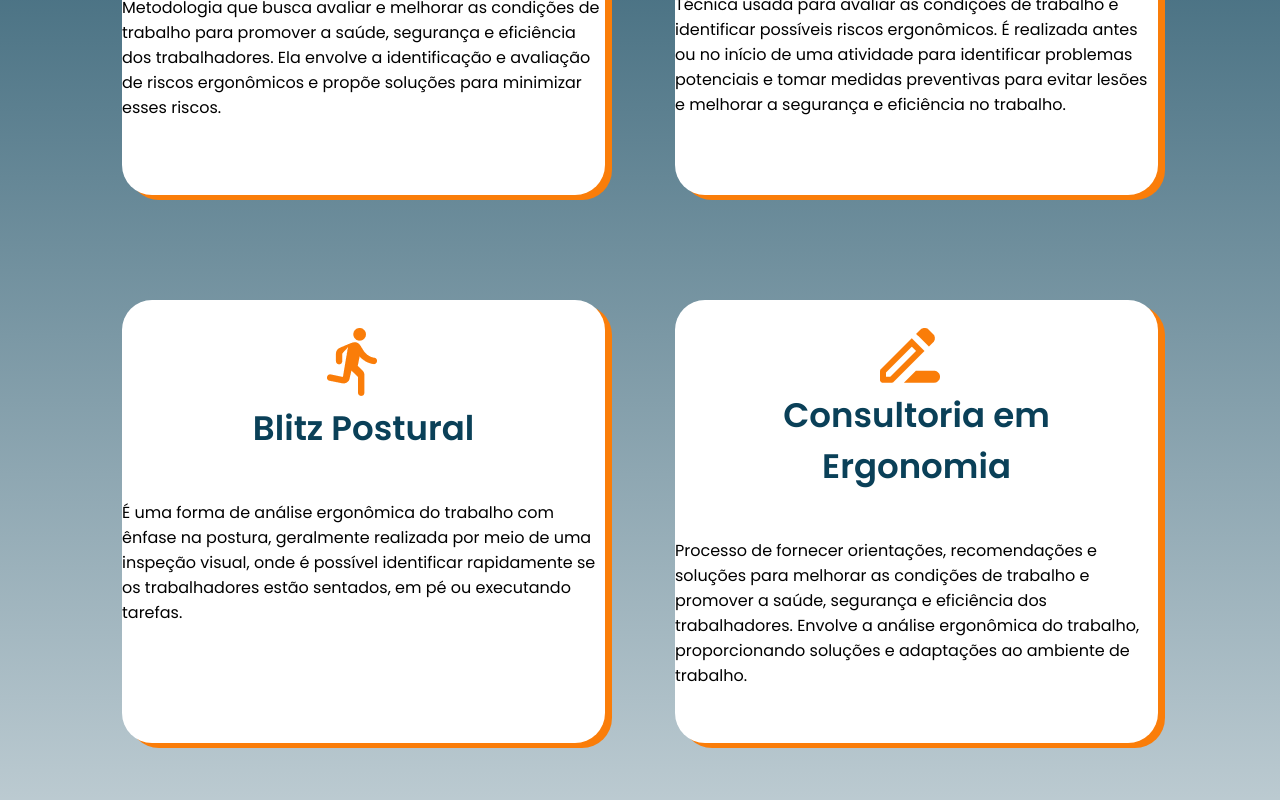
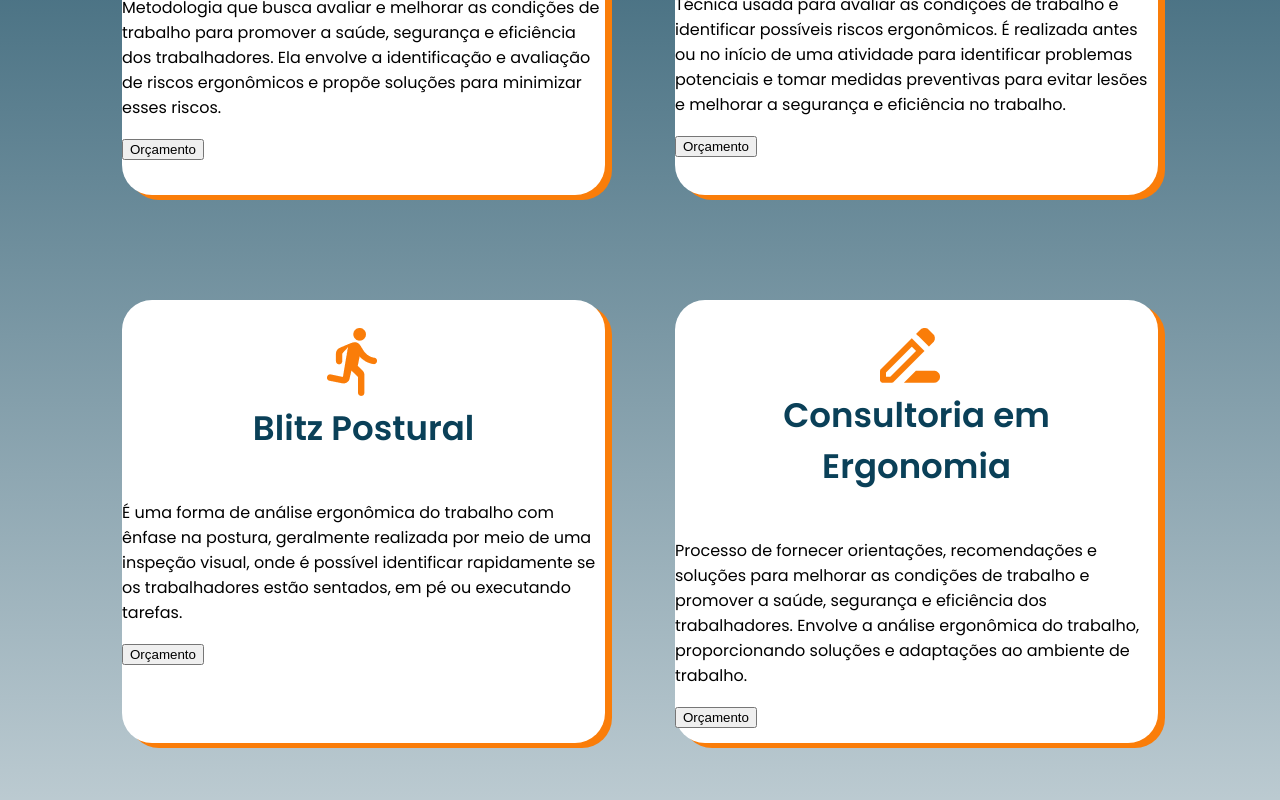
Before and after one commit to pedrorochacr/ErgonomicWebSite, a React (Create React App) app: page / in a window 1280 px wide. Shown: the part 3420-4220 px from the top of the page. Built offline with nearby package versions, Linux system fonts and the light colour scheme.

Commit message:
Teste 4 IOS

```diff
--- a/src/components/servicos/servicoItem/servicoItem.jsx
+++ b/src/components/servicos/servicoItem/servicoItem.jsx
@@ -8,7 +8,7 @@ export default function ServicoItem({logo, titulo, descricao}) {
                 <img src={logo}></img>
                 <h4 className="TituloServicoItem">{titulo} </h4>
                 <p>{descricao}</p>
-
+                <button href="#contato" >Orçamento</button>
             </div>
         </>
 
```
